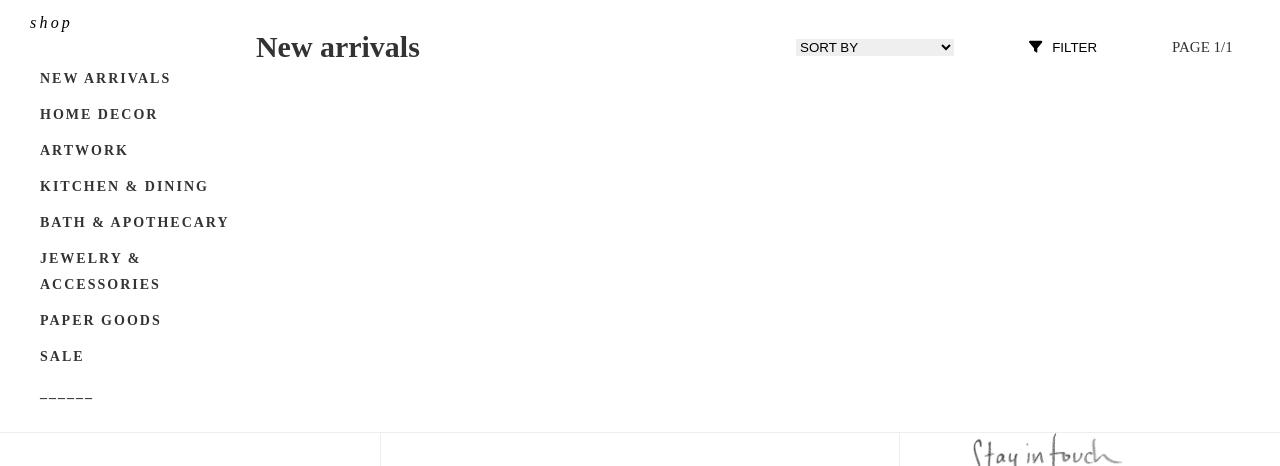
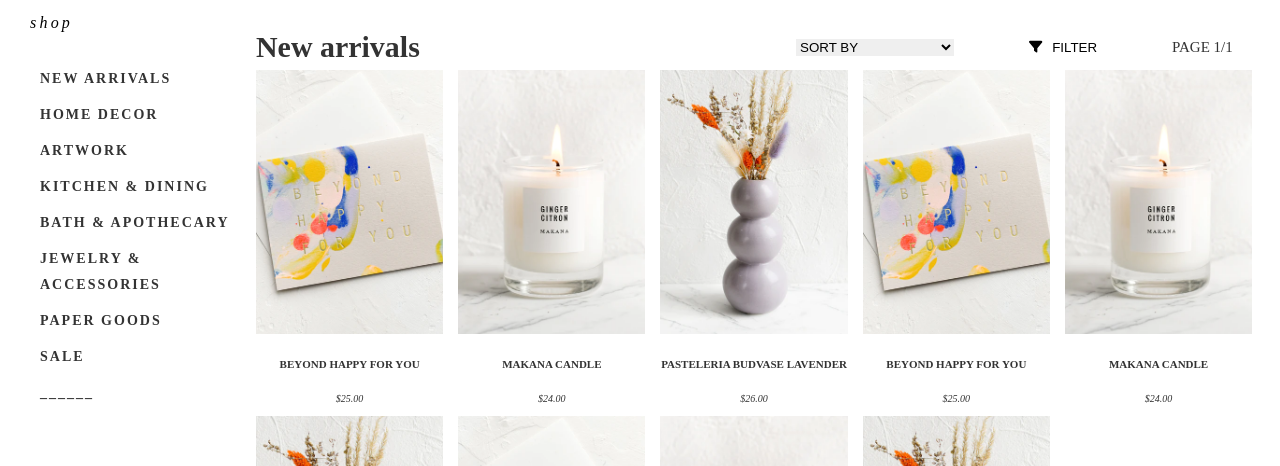
Before and after one commit to Tuantai0512/leif-shoptify, a React (Create React App) app: page / in a window 1280 px wide. Shown: the part 245-711 px from the top of the page. Built offline with nearby package versions, Linux system fonts and the light colour scheme.

Commit message:
add Shopmenu

```diff
--- a/package.json
+++ b/package.json
@@ -20,6 +20,7 @@
     "react-dom": "^18.2.0",
     "react-router-dom": "^6.3.0",
     "react-scripts": "5.0.1",
+    "react-use-cart": "^1.13.0",
     "web-vitals": "^2.1.4"
   },
   "scripts": {
--- a/src/Pages/Home/ArivalPage.module.scss
+++ b/src/Pages/Home/ArivalPage.module.scss
@@ -37,3 +37,9 @@
     font-size: 15px;
     text-transform: uppercase;
 }
+
+.shop-list{
+    display: flex;
+    align-content: space-between;
+    flex-wrap: wrap;
+}
--- a/src/Pages/Home/Shop-item/ShopItem.module.scss
+++ b/src/Pages/Home/Shop-item/ShopItem.module.scss
@@ -0,0 +1,25 @@
+.card{
+    width: 20%;
+    box-sizing: border-box;
+    padding-right: 15px;
+}
+
+.card-img-top{
+    width: 100%;
+}
+
+.card-body{
+    margin-top: 10px;
+    text-align: center;
+}
+
+.card-title{
+    font-size: 11px;
+    text-transform: uppercase;
+    margin-top: 0;
+}
+
+.price{
+    font-size: 10px;
+    font-style: italic;
+}
--- a/src/Pages/Home/Shop-item/index.js
+++ b/src/Pages/Home/Shop-item/index.js
@@ -1,16 +1,23 @@
-import classNames from "classnames/bind";
+import classNames from 'classnames/bind';
 import styles from './ShopItem.module.scss';
+import data from '~/data';
 
 const cx = classNames.bind(styles);
 
-function ShopItem() {
+function ShopItem(props) {
+    function addCart(item) {
+        return data.cartData.push(item)
+    }
+
     return (
-        <div className={cx('Item')}>
-            <img src={} alt={}></img>
-            <p></p>
-            <p className={cx('price')}></p>
+        <div className={cx('card')} onClick={addCart(props.item)}>
+            <img src={props.img} className={cx('card-img-top')} alt="..." />
+            <div className={cx('card-body')}>
+                <h5 className={cx('card-title')}>{props.title}</h5>
+                <p className={cx('price')}>{props.price}</p>
+            </div>
         </div>
-     );
+    );
 }
 
 export default ShopItem;
--- a/src/Pages/Home/index.js
+++ b/src/Pages/Home/index.js
@@ -2,6 +2,8 @@ import classNames from 'classnames/bind';
 import styles from './ArivalPage.module.scss';
 import { FontAwesomeIcon } from '@fortawesome/react-fontawesome';
 import { faFilter } from '@fortawesome/free-solid-svg-icons';
+import ShopItem from './Shop-item';
+import data from '~/data';
 
 const cx = classNames.bind(styles);
 
@@ -23,11 +25,23 @@ function Home() {
                         <option value="7">newest to oldest</option>
                         <option value="8">best selling</option>
                     </select>
-                    <button className={cx('filter')}><FontAwesomeIcon icon={faFilter} style={{marginRight: '10px'}}/>Filter</button>
+                    <button className={cx('filter')}>
+                        <FontAwesomeIcon icon={faFilter} style={{ marginRight: '10px' }} />
+                        Filter
+                    </button>
                     <span className={cx('count-page')}>page 1/1</span>
                 </div>
             </div>
-            <div></div>
+            <div className={cx('shop-list')}>
+                {data.shopData.map((item, index) => {
+                    return <ShopItem
+                    img={item.img}
+                    title={item.title}
+                    price={item.price}
+                    key={index}
+                    item={item} />;
+                })}
+            </div>
         </div>
     );
 }
--- a/src/assets/images/index.js
+++ b/src/assets/images/index.js
@@ -1,7 +1,10 @@
 const images = {
     logo: require('~/assets/images/logo_leif.webp'),
     stamp: require('~/assets/images/Leif_stamp.png'),
-    stay: require('~/assets/images/stay-in-touch.webp')
+    stay: require('~/assets/images/stay-in-touch.webp'),
+    img1: require('~/assets/images/beyondhappyforyoucard_400x565_crop_center.webp'),
+    img2: require('~/assets/images/makanacandle_400x565_crop_center.webp'),
+    img3: require('~/assets/images/pasteleriabudvaselavender_400x565_crop_center.webp')
 };
 
 export default images;
--- /dev/null
+++ b/src/data.js
@@ -0,0 +1,49 @@
+import images from "./assets/images"
+
+const data = {
+    shopData: [
+        {
+            img: images.img1,
+            title: 'Beyond happy for you',
+            price: '$25.00'
+        },
+        {
+            img: images.img2,
+            title: 'Makana candle',
+            price: '$24.00'
+        },{
+            img: images.img3,
+            title: 'Pasteleria budvase lavender',
+            price: '$26.00'
+        },{
+            img: images.img1,
+            title: 'Beyond happy for you',
+            price: '$25.00'
+        },
+        {
+            img: images.img2,
+            title: 'Makana candle',
+            price: '$24.00'
+        },{
+            img: images.img3,
+            title: 'Pasteleria budvase lavender',
+            price: '$26.00'
+        },{
+            img: images.img1,
+            title: 'Beyond happy for you',
+            price: '$25.00'
+        },
+        {
+            img: images.img2,
+            title: 'Makana candle',
+            price: '$24.00'
+        },{
+            img: images.img3,
+            title: 'Pasteleria budvase lavender',
+            price: '$26.00'
+        }
+    ],
+    cartData:[]
+}
+
+export default data;
```
Also changed, not shown: 1 other file (tests, documents, lock files or other folders).
